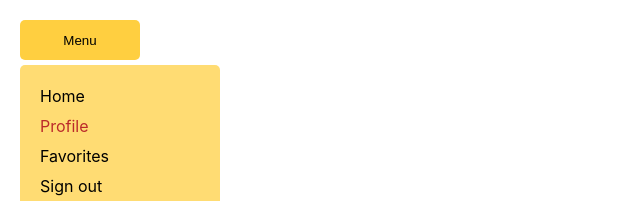
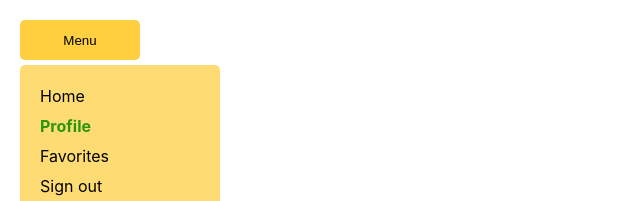
Before and after one commit to IvanGML/react-transitions, a React (Create React App) app: page / in a window 1280 px wide. Shown: the top 201 px of the page, without its empty margins (0-640 px from the left). Built offline with nearby package versions, Linux system fonts and the light colour scheme.

Commit message:
update highlighted css class

```diff
--- a/src/navbar-transition/navbar.css
+++ b/src/navbar-transition/navbar.css
@@ -10,7 +10,7 @@
     --menu-bg-color: #ffdc73;
     --fade-from-color: transparent;
     --fade-to-color: black;
-    --timeout: 550ms;
+    --timeout: 350ms;
   }
 
   .container {
@@ -115,5 +115,7 @@
   }
 
   .highlighted {
-    color: #bb2a2a;
+    color: #29970d;
+    font-weight: bold;
+    transition: all var(--timeout);
   }
```
